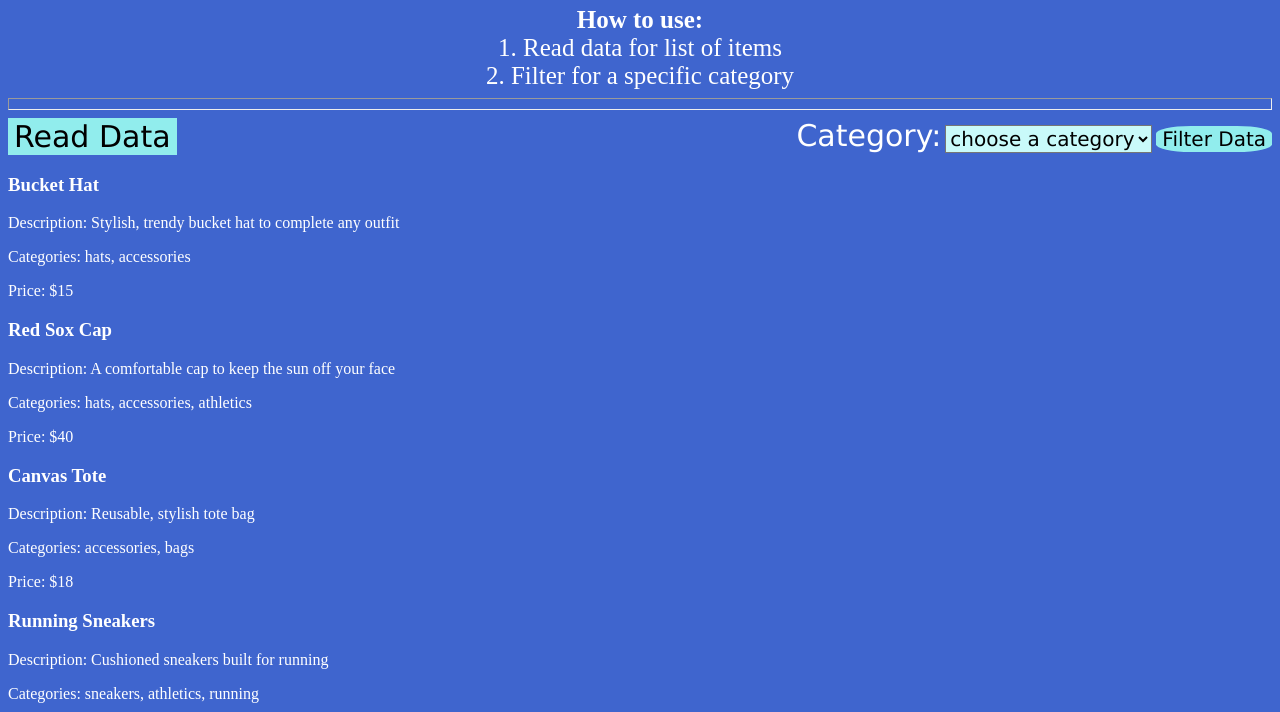
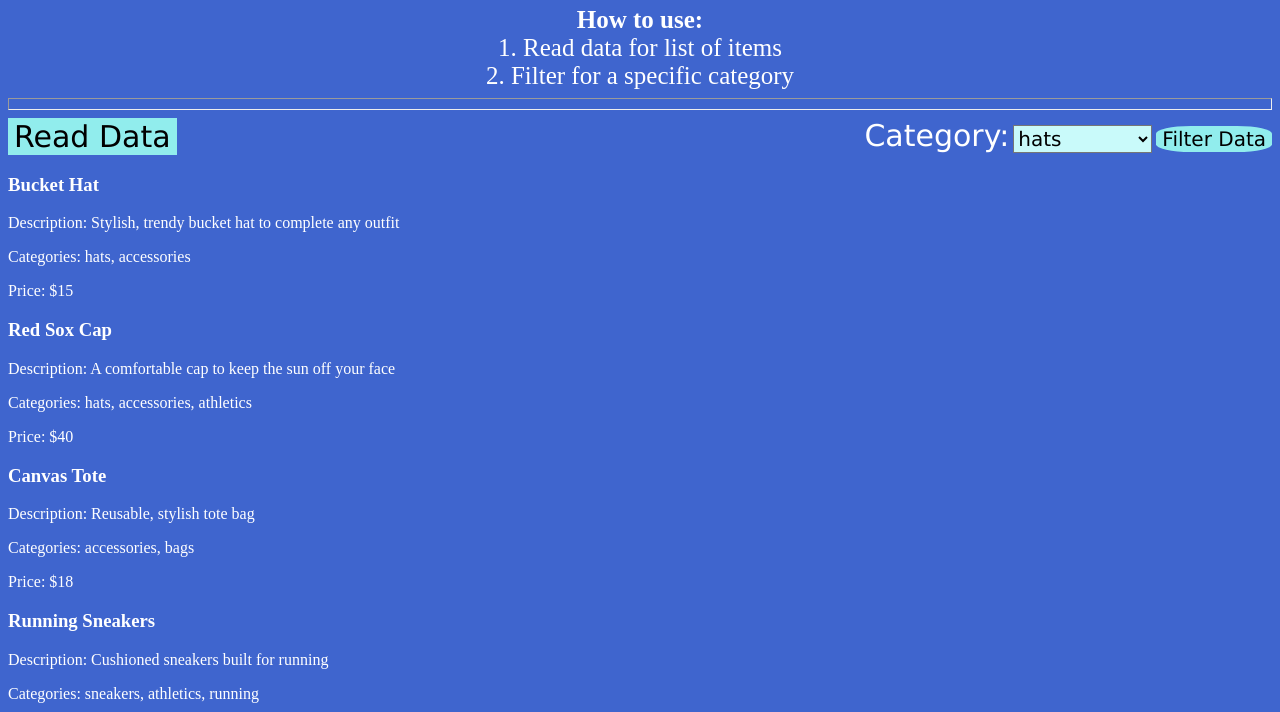
Before and after one commit to RimBadaoui/products3-JSON, a plain HTML site: page index.html in a window 1280 px wide. Both pictures are taken after a click on the button "Read Data". Shown: the part 88-800 px from the top of the page. Drawn offline with nearby package versions, Linux system fonts and the light colour scheme.

Commit message:
Update index.html

```diff
--- a/index.html
+++ b/index.html
@@ -105,7 +105,7 @@
                     allProducts = JSON.parse(this.responseText);
                     const container = document.getElementById("products-info");
 
-                    allCategories = [new Set(allProducts.map(p=> p.categories))];
+                    allCategories = [...new Set(allProducts.flatMap(p => p.categories))];
 
                     allProducts.forEach(product => {
                         const cats = product.categories.join(", ");
@@ -117,7 +117,7 @@
                         `;
                     });
 
-                    const dropdown = document.getElementById("#categorySelect");
+                    const dropdown = document.getElementById("categorySelect");
                     dropdown.innerHTML = "";
                     allCategories.forEach(cat => {
                         const opt = document.createElement("option");
@@ -137,15 +137,15 @@
         // $("#categorySelect").on("click", function(){
         //         if (catsLoaded) return;
         //         //create a set of categories (no repeats) and add the categories of each item
-        //         const catsSet = new Set();
-        //         products.forEach(product => {
-        //             const cats = product.categories;
-        //             cats.forEach(cat => catsSet.add(cat));
-        //         });
+        //         // const catsSet = new Set();
+        //         // products.forEach(product => {
+        //         //     const cats = product.categories;
+        //         //     cats.forEach(cat => catsSet.add(cat));
+        //         // });
 
         //         //update options
         //         let html = "<option value='default'>choose a category</option>";
-        //         catsSet.forEach(cat => {
+        //         allCategories.forEach(cat => {
         //             html += '<option value="' + cat + '">' + cat + '</option>'
         //         });
         //         document.getElementById("categorySelect").innerHTML = html;
```
